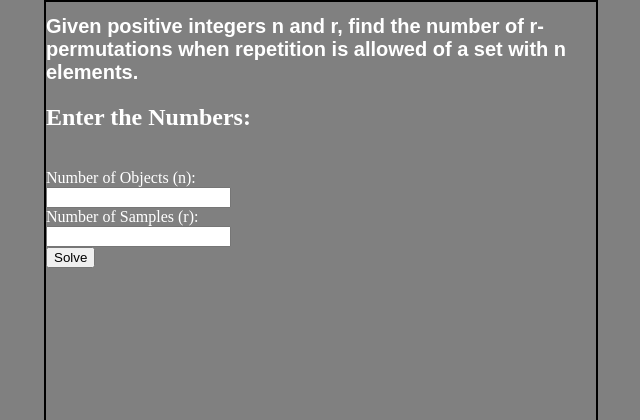
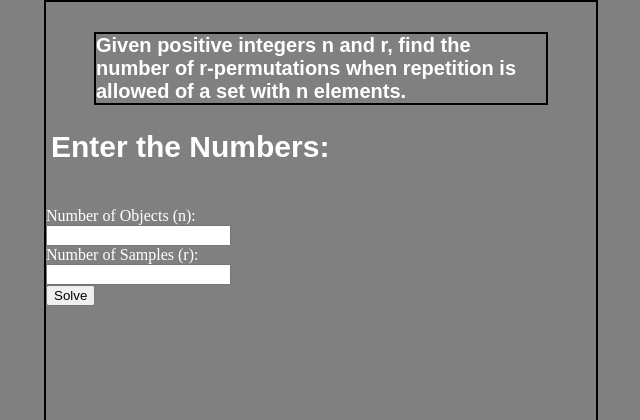
Before and after one commit to kaysier23/mathhhhhhhhhhhhh, a PHP site: page / in a window 1280 px wide. Shown: the top 420 px of the page, without its empty margins (319-959 px from the left). Run offline with PHP 8.4, Linux system fonts and the light colour scheme.

Commit message:
Update style.css

```diff
--- a/css/style.css
+++ b/css/style.css
@@ -3,12 +3,30 @@ body{
 		border: 2px solid #000;
     width: 550px;
   margin: auto;
-  padding: auto;
   background-color: gray;
   color: white;
 
 }
 h1{
+  margin: auto;
+  padding: auto;
+  margin-top: 30px;
+  width: 450px;
+  border: 2px solid #000;
   font-family: arial;
   font-size: 20px;
 }
+
+post{
+  margin-top: 30px;
+  width: 450px;
+  border: 2px solid #000;
+  font-family: arial;
+  font-size: 20px;
+}
+
+h2{
+    font-family: arial;
+  font-size: 30px;
+  margin-left: 5px;
+}
```
